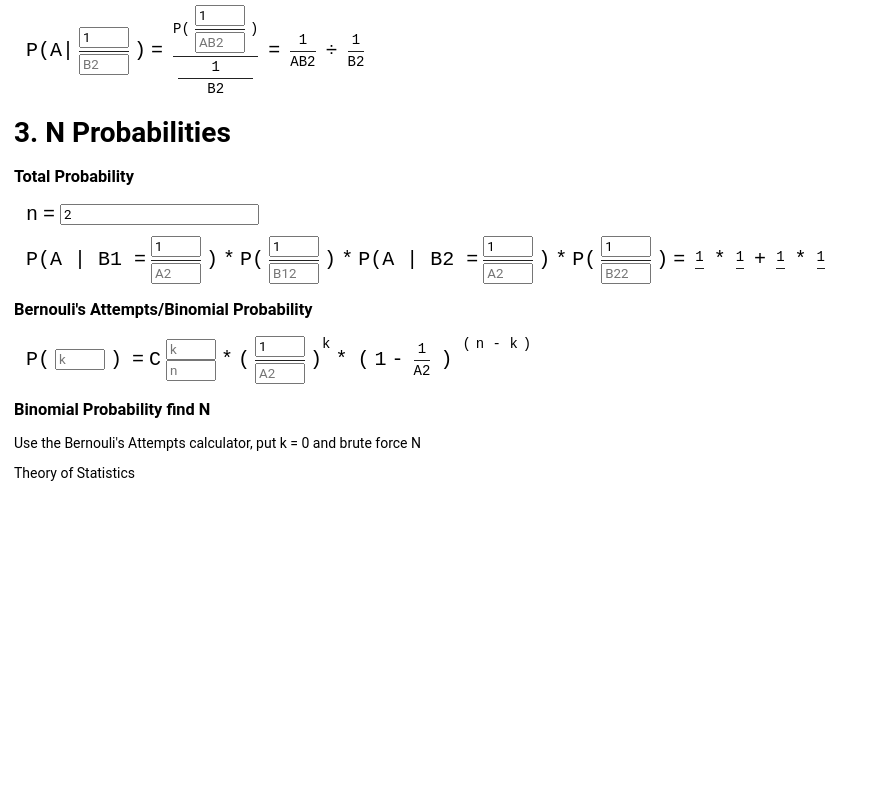
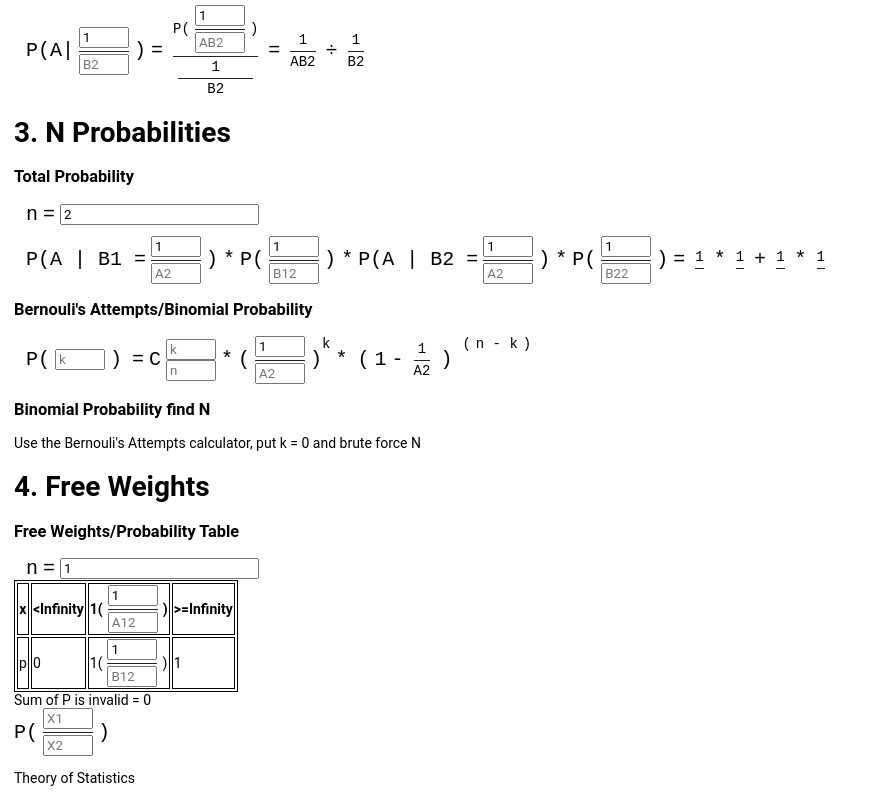
Before and after one commit to richardhristov/math, a Next.js app in the folder math-app/: page / in a window 1280 px wide. Shown: the part 1382-2182 px from the top of the page, without its empty margins (0-871 px from the left). Before the commit the page ends 1877 px from the top, so only its background shows below. Built offline with nearby package versions, Linux system fonts and the light colour scheme.

Commit message:
(feat) Add WIP free weights table

```diff
--- a/math-app/helpers/math.ts
+++ b/math-app/helpers/math.ts
@@ -26,6 +26,12 @@ export const fractionSimplify = (numerator: number, denominator: number) => {
 export const fractionNot = (a: number, b: number) => [b - a, b];
 
 export const fractionAdd = (x1: number, y1: number, x2: number, y2: number) => {
+	if (x1 === 0) {
+		return [x2, y2];
+	}
+	if (x2 === 0) {
+		return [x1, y1];
+	}
 	if (y1 === y2) {
 		return [x1 + x2, y1];
 	}
--- a/math-app/pages/index.tsx
+++ b/math-app/pages/index.tsx
@@ -647,6 +647,167 @@ const BinomialProbability = () => {
 	);
 };
 
+const FreeWeightsTable = () => {
+	const [n, setN] = useState(1);
+	const [states, setStates] = useState([]);
+	const setA = (A1, A2, idx) => {
+		const _states = [...states];
+		_states[idx][0] = A1;
+		_states[idx][1] = A2;
+		setStates(_states);
+	};
+	const setB = (A1, A2, idx) => {
+		const _states = [...states];
+		_states[idx][2] = A1;
+		_states[idx][3] = A2;
+		setStates(_states);
+	};
+	useEffect(() => {
+		const _As = states.slice(0, n);
+		for (let i = _As.length - 1; i < n - 1; i++) {
+			_As.push([1, null, 1, null]);
+		}
+		setStates(_As);
+	}, [n]);
+	const [solA1, setSolA1] = useState(null);
+	const [solA2, setSolA2] = useState(null);
+	const setSolA = (A1, A2) => {
+		setSolA1(A1);
+		setSolA2(A2);
+	};
+
+	const thComponents = [];
+	const tdComponents = [];
+	const notNulls = [];
+	let pSum = 0;
+	for (let i = 0; i < n; i++) {
+		const A1 = (states[i] || [])[0];
+		const A2 = (states[i] || [])[1];
+		const B1 = (states[i] || [])[2];
+		const B2 = (states[i] || [])[3];
+		if (A1 !== null && A2 !== null && B1 !== null && B2 !== null) {
+			notNulls.push(A1, A2, B1, B2);
+			pSum += B1 / B2;
+		}
+		thComponents.push(
+			<InputSingleProbability
+				letter={(i + 1).toString()}
+				A1={A1}
+				A2={A2}
+				placeholderA1={`A${i + 1}1`}
+				placeholderA2={`A${i + 1}2`}
+				onChange={(A1, A2) => setA(A1, A2, i)}
+			/>
+		);
+		tdComponents.push(
+			<InputSingleProbability
+				letter={(i + 1).toString()}
+				A1={B1}
+				A2={B2}
+				placeholderA1={`B${i + 1}1`}
+				placeholderA2={`B${i + 1}2`}
+				onChange={(B1, B2) => setB(B1, B2, i)}
+			/>
+		);
+	}
+
+	const lowestA = states.length > 0 ? states[0][0] / states[0][1] : 0;
+	const highestA =
+		states.length > 0
+			? states[states.length - 1][0] / states[states.length - 1][1]
+			: 0;
+	let solution = null;
+	if (solA1 !== null && solA2 !== null && solA2 !== 0) {
+		if (solA1 / solA2 < lowestA) {
+			solution = (
+				<>
+					<Equals />0
+				</>
+			);
+		} else if (solA1 / solA2 >= highestA) {
+			solution = (
+				<>
+					<Equals />1
+				</>
+			);
+		} else {
+			let sum = [0, 0];
+			for (let i = 0; i < n; i++) {
+				const A1 = (states[i] || [])[0];
+				const A2 = (states[i] || [])[1];
+				const B1 = (states[i] || [])[2];
+				const B2 = (states[i] || [])[3];
+				if (
+					A1 === null ||
+					A2 === null ||
+					B1 === null ||
+					B2 === null ||
+					A2 === 0
+				) {
+					continue;
+				}
+				if (A1 / A2 > solA1 / solA2) {
+					break;
+				}
+				sum = fractionAdd(sum[0], sum[1], B1, B2);
+			}
+			solution = (
+				<>
+					<Equals />
+					<DivisionSimplifier high={sum[0]} low={sum[1]} />
+				</>
+			);
+		}
+	}
+
+	return (
+		<>
+			<Equation>
+				&nbsp;n <Equals />
+				<input
+					type="number"
+					value={n}
+					onChange={(e) => setN(e.target.valueAsNumber)}
+				/>
+			</Equation>
+			<table className="table">
+				<thead>
+					<tr>
+						<th key={-1}>x</th>
+						<th key={-2}>&lt;{lowestA}</th>
+						{thComponents.map((t, idx) => (
+							<th key={idx}>{t}</th>
+						))}
+						<th key={-3}>&gt;={highestA}</th>
+					</tr>
+				</thead>
+				<tbody>
+					<tr>
+						<td key={-1}>p</td>
+						<td key={-2}>0</td>
+						{tdComponents.map((t, idx) => (
+							<td key={idx}>{t}</td>
+						))}
+						<td key={-3}>1</td>
+					</tr>
+				</tbody>
+			</table>
+			{pSum !== 1 ? `Sum of P is invalid = ${pSum}` : null}
+			<Equation>
+				<InputSingleProbability
+					letter="P"
+					A1={solA1}
+					A2={solA2}
+					placeholderA1="X1"
+					placeholderA2="X2"
+					onChange={setSolA}
+				/>
+				{solution}
+			</Equation>
+		</>
+	);
+};
+
 const Permutations = () => {
 	return (
 		<>
@@ -725,6 +886,16 @@ const NProbabilities = () => {
 	);
 };
 
+const FreeWeights = () => {
+	return (
+		<>
+			<h1 id="n-probabilies">4. Free Weights</h1>
+			<h3>Free Weights/Probability Table</h3>
+			<FreeWeightsTable />
+		</>
+	);
+};
+
 const PageHome = () => {
 	return (
 		<>
@@ -736,6 +907,7 @@ const PageHome = () => {
 				<Combinations />
 				<Probabilities />
 				<NProbabilities />
+				<FreeWeights />
 				<p>Theory of Statistics</p>
 			</div>
 		</>
--- /dev/null
+++ b/math-app/styles/components/_table.scss
@@ -0,0 +1,7 @@
+.table {
+	&,
+	th,
+	td {
+		border: 1px solid black;
+	}
+}
--- a/math-app/styles/site.scss
+++ b/math-app/styles/site.scss
@@ -13,6 +13,7 @@
 @import "components/division";
 @import "components/probability";
 @import "components/power";
+@import "components/table";
 
 body {
 	background-color: $c-bg;
```
